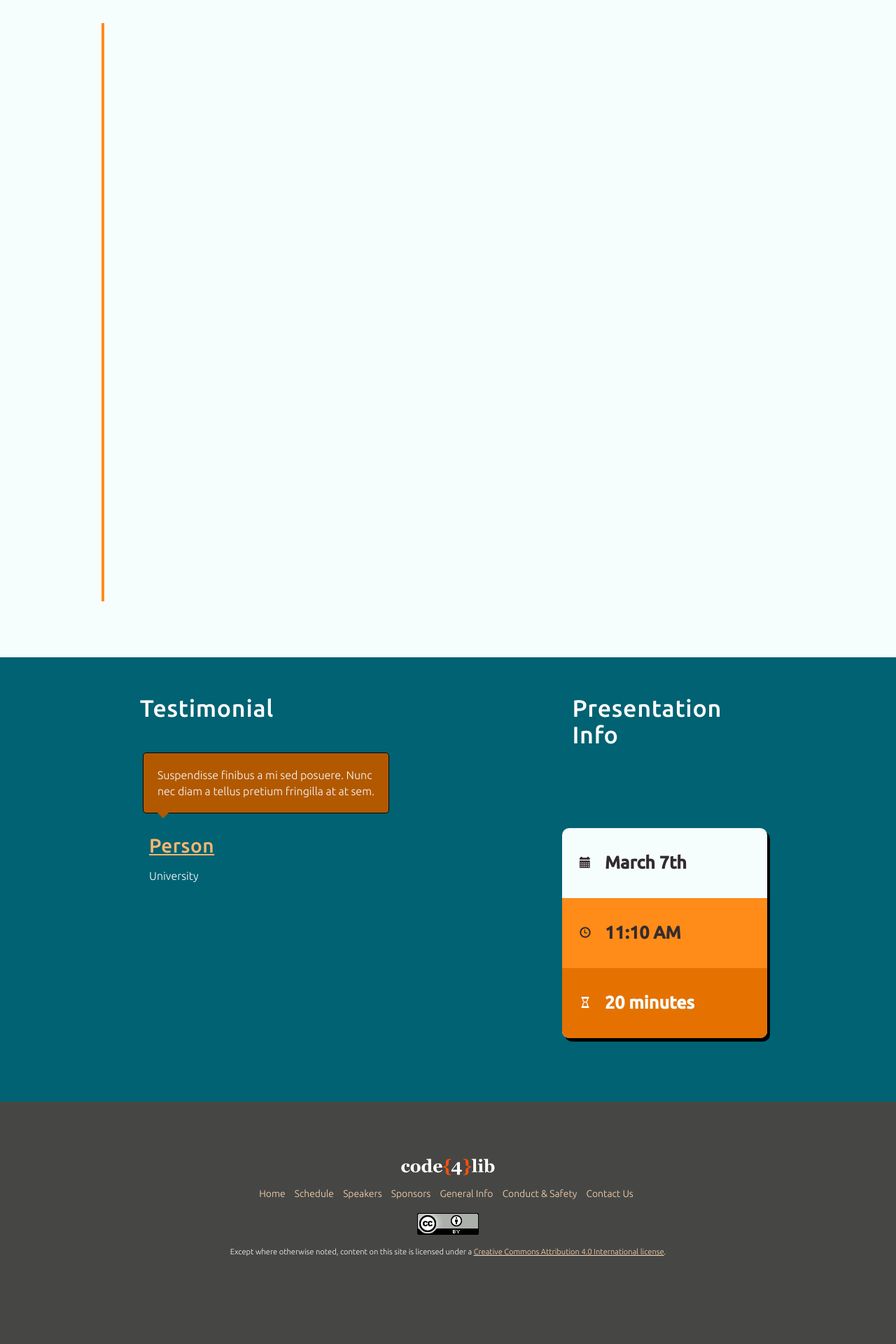
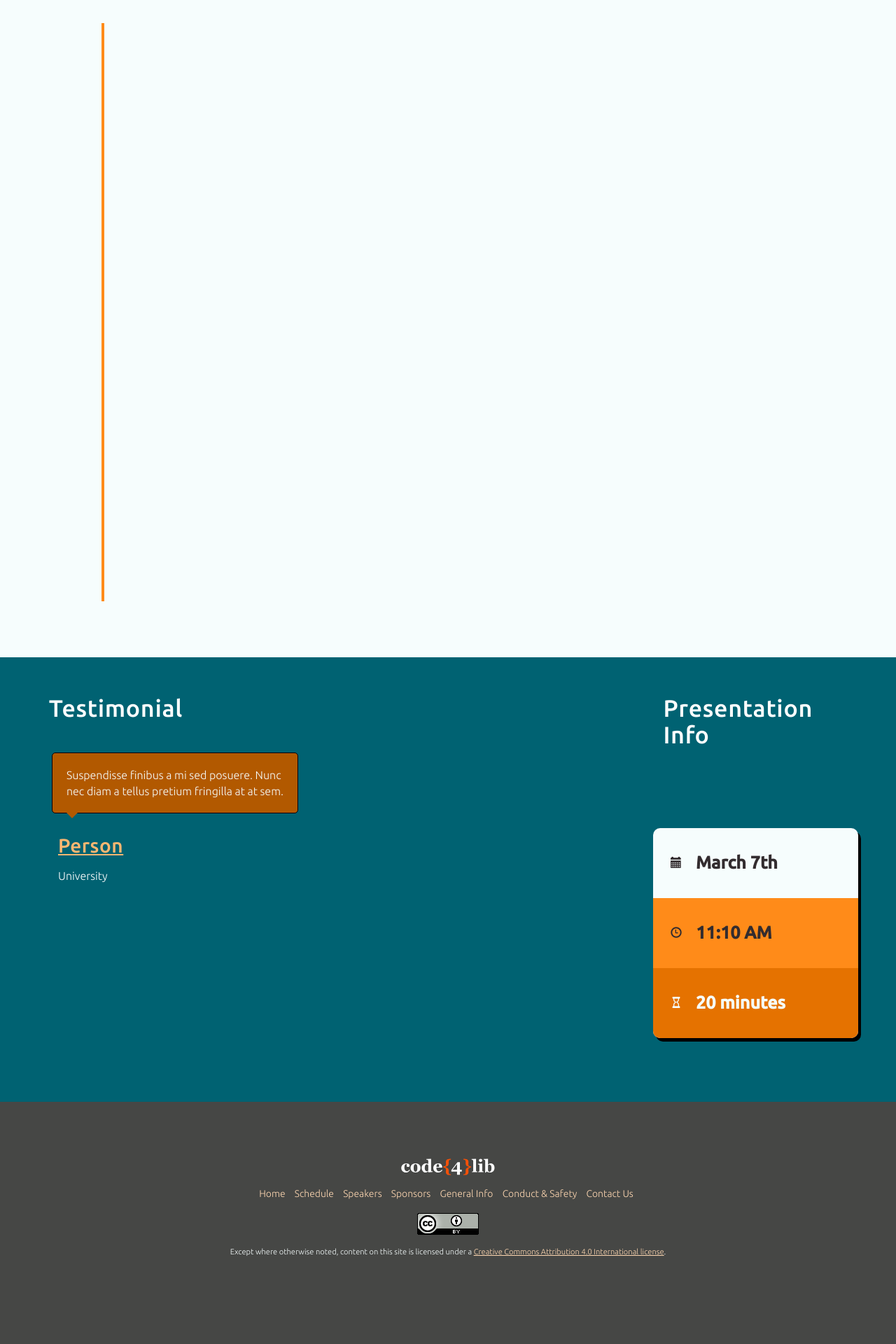
Before and after one commit to code4lib/2019.code4lib.org, a Jekyll site: the page built from theme.html, in a window 1280 px wide. Shown: the part 3017-4937 px from the top of the page at 70% size. Built offline with Jekyll 4.4.1, drawn with Linux system fonts in a browser that asks for light colours; some web fonts are replaced.

Commit message:
Removes the clearfix in testimonials that was adding extra space in Safari

```diff
--- a/assets/css/main.scss
+++ b/assets/css/main.scss
@@ -375,8 +375,14 @@ ul.secondarynav > li.active > a:focus > .secondnav-item {
    ========================================================================== */
 #testimonials {
   display: flex;
+  display: -webkit-flex;
   flex-wrap: wrap;
+  -webkit-flex-wrap: wrap;
   justify-content: space-between;
+  -webkit-justify-content: space-between;
+}
+#testimonials:before, #testimonials:after {
+  display: none;
 }
 .testimonial {
   display: none;
```
